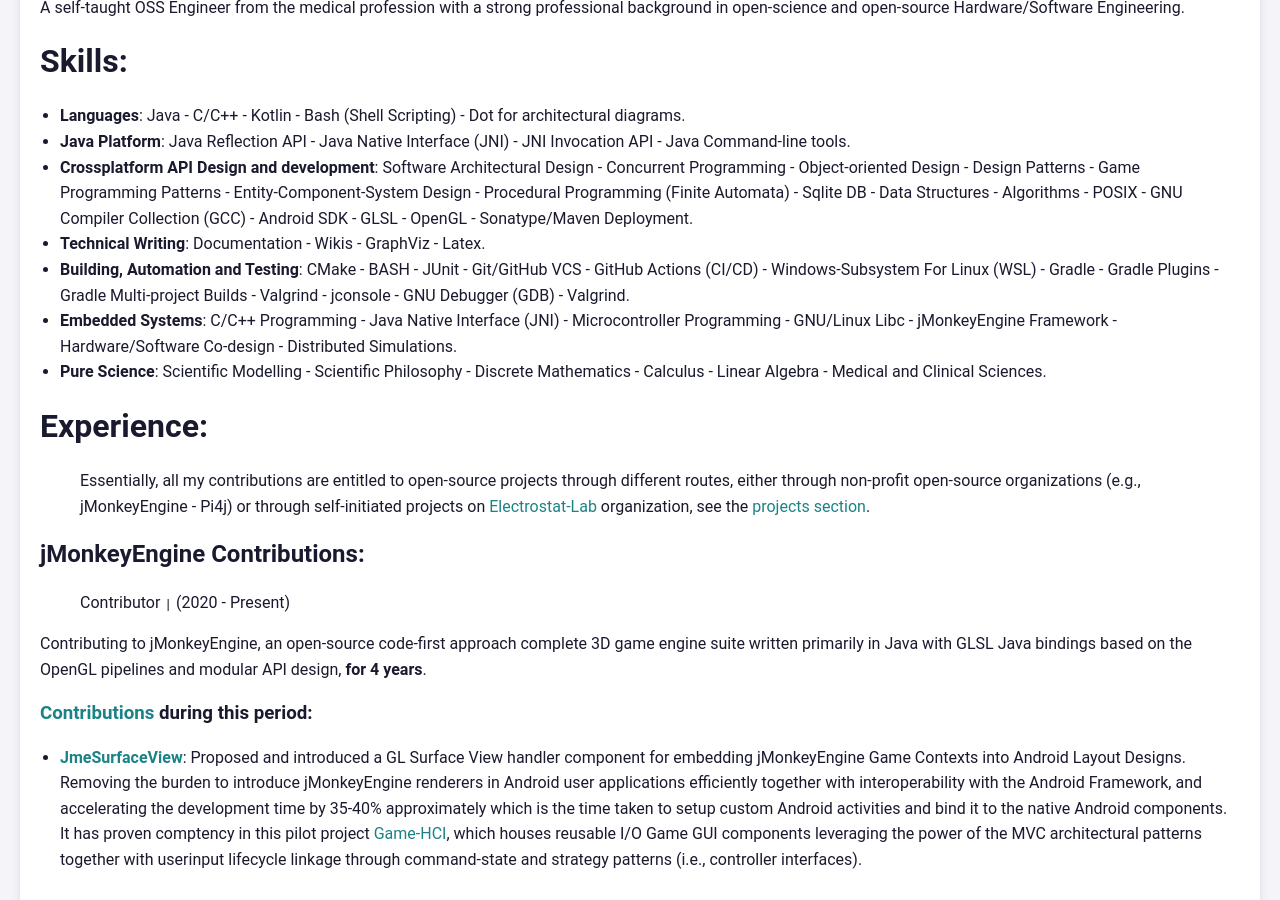
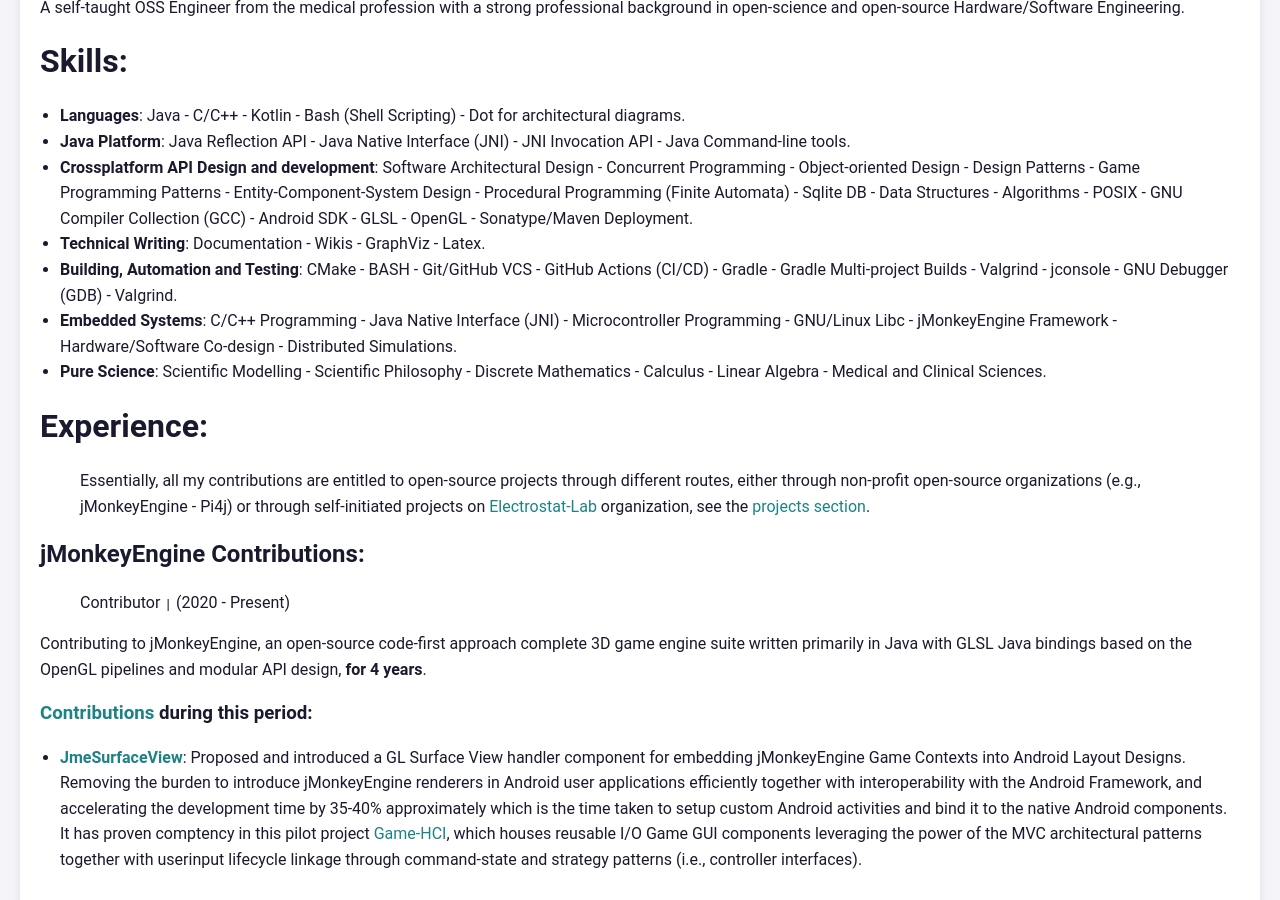
Before and after one commit to pavly-gerges/pavly-gerges, a Jekyll site: the page built from resume/index.md, in a window 1280 px wide and 900 px high, scrolled down 395 px. Built offline with Jekyll 4.4.1, drawn with Linux system fonts in a browser that asks for light colours; our own code applies the rules of GitHub Pages for plain Markdown files.

Commit message:
Update index.md

```diff
--- a/resume/index.md
+++ b/resume/index.md
@@ -8,7 +8,7 @@
 - **Java Platform**: Java Reflection API - Java Native Interface (JNI) - JNI Invocation API - Java Command-line tools.
 - **Crossplatform API Design and development**: Software Architectural Design - Concurrent Programming - Object-oriented Design - Design Patterns - Game Programming Patterns - Entity-Component-System Design - Procedural Programming (Finite Automata) - Sqlite DB - Data Structures - Algorithms - POSIX - GNU Compiler Collection (GCC) - Android SDK - GLSL - OpenGL - Sonatype/Maven Deployment.
 - **Technical Writing**: Documentation - Wikis - GraphViz - Latex.
-- **Building, Automation and Testing**: CMake - BASH - JUnit - Git/GitHub VCS - GitHub Actions (CI/CD) - Windows-Subsystem For Linux (WSL) - Gradle - Gradle Plugins - Gradle Multi-project Builds - Valgrind - jconsole - GNU Debugger (GDB) - Valgrind.
+- **Building, Automation and Testing**: CMake - BASH - Git/GitHub VCS - GitHub Actions (CI/CD) - Gradle - Gradle Multi-project Builds - Valgrind - jconsole - GNU Debugger (GDB) - Valgrind.
 - **Embedded Systems**: C/C++ Programming - Java Native Interface (JNI) - Microcontroller Programming - GNU/Linux Libc - jMonkeyEngine Framework - Hardware/Software Co-design - Distributed Simulations.
 - **Pure Science**: Scientific Modelling - Scientific Philosophy - Discrete Mathematics - Calculus - Linear Algebra - Medical and Clinical Sciences.
 
```
